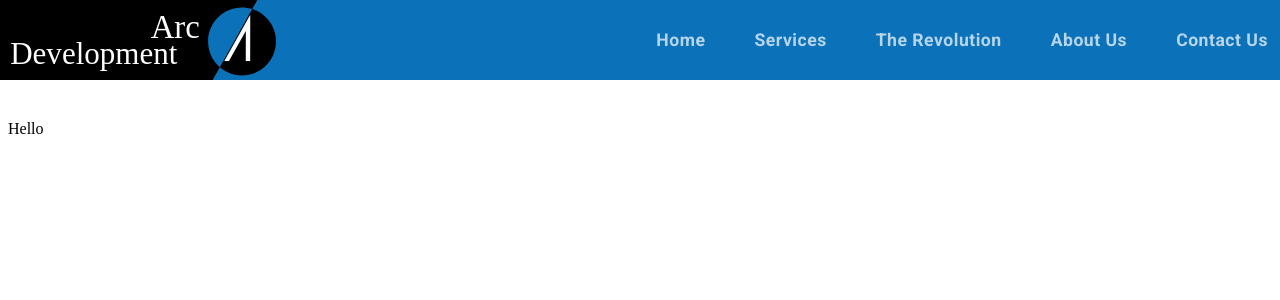
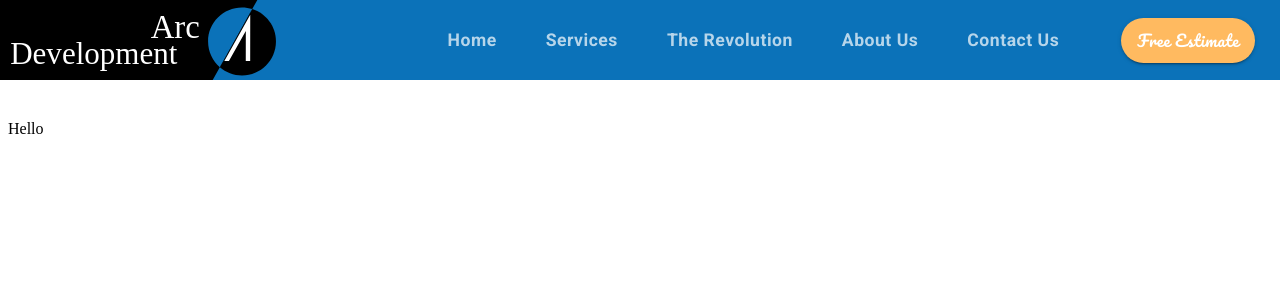
Before and after one commit to elfgodd/MaterialUI-Bootcamp, a React (Create React App) app: page / in a window 1280 px wide. Shown: the top 300 px of the page. Built offline with nearby package versions, Linux system fonts and the light colour scheme.

Commit message:
Using Buttons

```diff
--- a/src/components/ui/Header.js
+++ b/src/components/ui/Header.js
@@ -2,9 +2,10 @@
 import AppBar from '@material-ui/core/AppBar'
 import Toolbar from '@material-ui/core/Toolbar'
 import useScrollTrigger from '@material-ui/core/useScrollTrigger'
+import { makeStyles } from '@material-ui/core/styles'
 import Tabs from '@material-ui/core/Tabs'
 import Tab from '@material-ui/core/Tab'
-import { makeStyles } from '@material-ui/core/styles'
+import Button from '@material-ui/core/Button'
 
 import logo from '../../assets/logo.svg'
 
@@ -36,6 +37,13 @@
     minWidth: 10,
     marginLeft: '25px',
   },
+  button: {
+    ...theme.typography.estimate,
+    borderRadius: '50px',
+    marginLeft: '50px',
+    marginRight: '25px',
+    height: '45px',
+  },
 }))
 
 const Header = (props) => {
@@ -53,6 +61,13 @@
               <Tab className={classes.tab} label='About Us'></Tab>
               <Tab className={classes.tab} label='Contact Us'></Tab>
             </Tabs>
+            <Button
+              variant='contained'
+              color='secondary'
+              className={classes.button}
+            >
+              Free Estimate
+            </Button>
           </Toolbar>
         </AppBar>
       </ElevationScroll>
--- a/src/components/ui/Theme.js
+++ b/src/components/ui/Theme.js
@@ -23,5 +23,11 @@
       textSizeAdjust: 'none',
       fontSize: '1.1rem',
     },
+    estimate: {
+      fontFamily: 'Pacifico',
+      fontSize: '1rem',
+      textTransform: 'none',
+      color: 'white',
+    },
   },
 })
```
